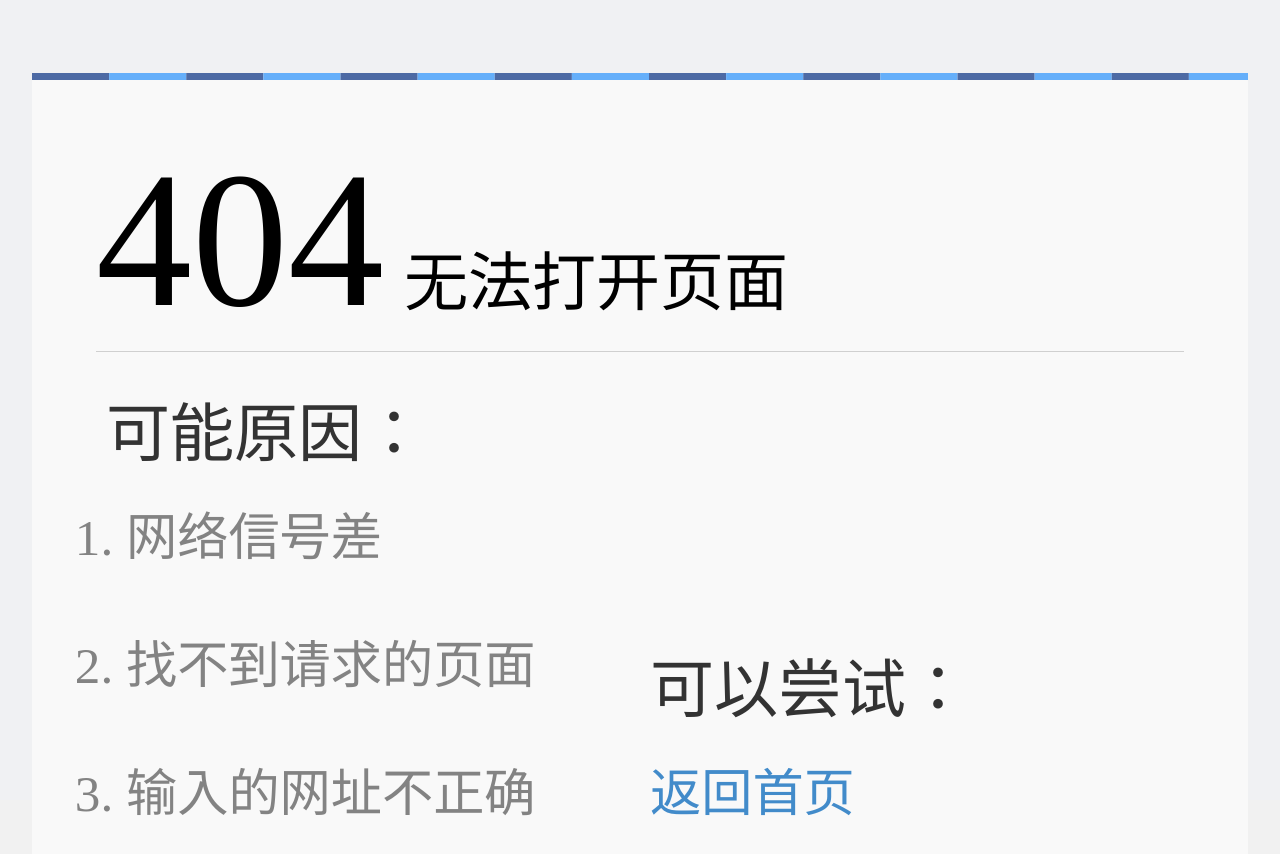
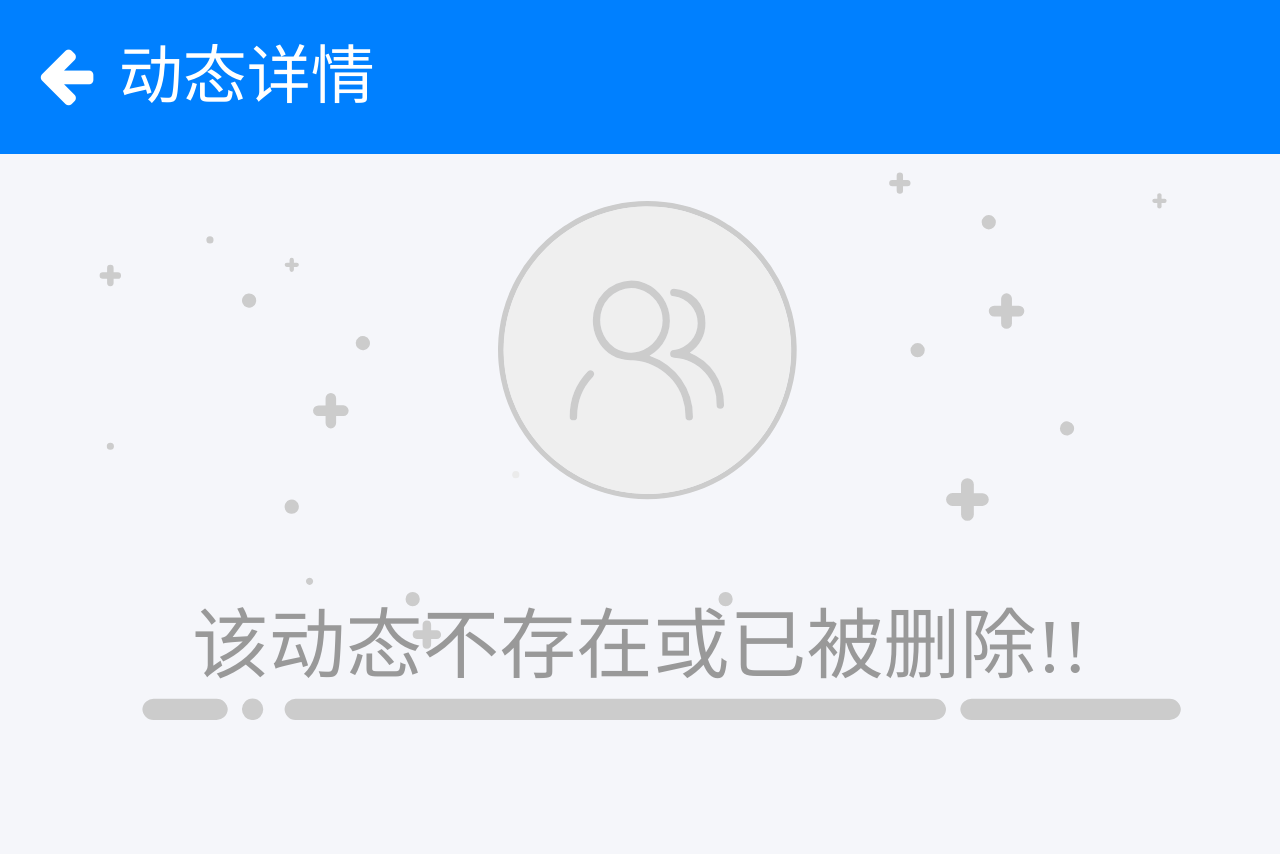
Before and after one commit to MRDANX/developer_community, a Vue app: page /trendDetail in a window 1280 px wide. Shown: the top 854 px of the page. Built offline with nearby package versions, Linux system fonts and the light colour scheme.

Commit message:
fixed some bugs

```diff
--- a/src/App.vue
+++ b/src/App.vue
@@ -12,7 +12,7 @@
     data() {
       return {
         slideDirection: '',
-        slideRightList: ['createArticle', 'createTrend', 'articleDetail', 'userDetail', 'subjectDetail'],
+        slideRightList: ['createArticle', 'createTrend', 'articleDetail', 'userDetail', 'subjectDetail','trendDetail'],
         fromToList: [{
           from: 'topicTrends',
           to: 'trendPage'
--- a/src/components/trendPage/recommendTrend.vue
+++ b/src/components/trendPage/recommendTrend.vue
@@ -3,7 +3,8 @@
     <div class="recommend-trend">
       <div class="slide-trend">
         <slider>
-					<div class="slide-trend-item" v-for="(trend,index) in slideTrend" :key="index">
+          <router-link :to="{name:'trendDetail',params:{trendID:trend.trendID}}" tag="div" class="slide-trend-item" v-for="(trend,index) in slideTrend"
+            :key="index">
             <div class="slide-trend-item-content">
               <div class="slide-trend-item-head">
                 <i class="fa fa-dot-circle-o"></i>
@@ -14,17 +15,16 @@
               </div>
             </div>
             <div class="slide-trend-image" v-if="trend.images">
-								<img :src="trend.images.split(',')[0]"/>
+              <img :src="trend.images.split(',')[0]" />
             </div>
-					</div>
+          </router-link>
         </slider>
       </div>
       <ul class="trend-list">
         <trend v-for="(trend,index) in trendList" :key="index" :trend="trend" @askLogin="$refs.recommendScroll.showHint('请先登录')"
-        @updateCurrentTrend="updateSpecifiedTrend(index)"
-        @showSharePanel="$emit('showSharePanel',$event)"/>
+          @updateCurrentTrend="updateSpecifiedTrend(index)" @showSharePanel="$emit('showSharePanel',$event)" />
       </ul>
-      <loading v-if="showLoading"/>
+      <loading v-if="showLoading" />
     </div>
   </scroll>
 </template>
@@ -112,6 +112,7 @@
       loading
     }
   }
+
 </script>
 
 <style lang="less" scoped>
@@ -175,4 +176,5 @@
       overflow: hidden;
     }
   }
+
 </style>
--- a/src/components/trendPage/trend.vue
+++ b/src/components/trendPage/trend.vue
@@ -20,19 +20,25 @@
       </div>
     </div>
     <div class="trend-content" ref="trendContent">
+      <router-link :to="{path:'/trendDetail',query:{
+        trendID:trend.trendID}}" tag="div">
         <p class="trend-text" v-html="trend.content"></p>
         <div class="trend-image-set" v-if="trend.images">
           <img :src="image" v-for="(image,index) in trend.images.split(',')" :key="index">
         </div>
+      </router-link>
     </div>
-    <div class="trend-foot" ref="trendFoot">
+    <div class="trend-foot" ref="trendFoot" v-if="showFoot">
       <div class="trend-favor" :class="{isFavorite}" @click="toggleFavor">
         <i class="fa" :class="[isFavorite?'fa-thumbs-up':'fa-thumbs-o-up']"></i>
         <span>{{trend.favors||'赞'}}</span>
       </div>
       <div class="trend-comment">
+        <router-link :to="{path:'/trendDetail',query:{
+        trendID:trend.trendID}}" tag="div">
           <i class="fa fa-commenting-o"></i>
           <span>{{trend.commentNum||'评论'}}</span>
+        </router-link>
       </div>
       <div class="trend-share" @click="$emit('showSharePanel',trend.trendID)">
         <i class="fa fa-share-alt"></i>
@@ -51,6 +57,10 @@
       trend: {
         type: Object,
         default: () => {}
+      },
+      showFoot: {
+        type: Boolean,
+        default: true
       }
     },
     data() {
--- a/src/pages/articleDetail.vue
+++ b/src/pages/articleDetail.vue
@@ -160,11 +160,11 @@
       this.initializeComments();
     },
     // updated() {
-      //load comments if it's in the visible view and it's not yet been initialized
-      // let comments = this.$refs.comments;
-      // if (comments && !this.initialComments) {
-      //   this.initializeComments();
-      // }
+    //load comments if it's in the visible view and it's not yet been initialized
+    // let comments = this.$refs.comments;
+    // if (comments && !this.initialComments) {
+    //   this.initializeComments();
+    // }
     // },
     activated() {
       if (this.articleID != this.articleInfo.articleID) {
@@ -188,6 +188,10 @@
             articleID: this.articleID
           }
         }).then(result => {
+          if (!result.data[0]) {
+            this.$router.push('/notFound');
+            return;
+          }
           this.articleInfo = result.data[0];
         })
       },
@@ -219,7 +223,7 @@
         if (commentsTop < clientHeight && !this.initialComments) {
           this.initialComments = true;
           this.getArticleComment();
-          //increase pv of article when initialize it's comments
+          //increase pv of article when initialize its comments
           let qs = require('qs');
           this.$axios({
             method: 'post',
--- /dev/null
+++ b/src/pages/trendDetail.vue
@@ -0,0 +1,123 @@
+<template>
+  <div class="trend-detail">
+    <div class="trend-head">
+      <i class="fa fa-arrow-left" @click="$router.go(-1)"></i>
+      <span>动态详情</span>
+    </div>
+    <div class="trend-content" v-if="trendInfo">
+      <trend :trend="trendInfo" :showFoot="false" />
+      <div class="comments" ref="comments">
+        <div class="comments-header">
+          {{comments.commentNum}}条评论
+        </div>
+        <transition-group name="comment-slide-in" tag="div">
+          <article-comment v-for="(comment,index) in comments" :key="index" :floor="index+1" :comment="comment" @replyAt="replyAt($event)" class="comment" />
+          <div class="comments-bottom" key="bottom">
+            <div v-if="hasMoreComments" @click="getArticleComment">
+              <div class="comment-loading fa-spin" :class="{'loading-comment':loadingComment}">
+                <img src="/static/images/common/loading.svg">
+              </div>
+              <div class="loading-more" :class="{'load-more':!loadingComment}">加载更多</div>
+            </div>
+            <div class="comments-end" v-else>-- end --</div>
+          </div>
+        </transition-group>
+      </div>
+    </div>
+    <div class="not-found" v-else>
+      <span>该动态不存在或已被删除!!</span>
+    </div>
+  </div>
+</template>
+
+<script>
+  import trend from '@/components/trendPage/trend';
+  export default {
+    name: 'trendDetail',
+    props: ['trendID'],
+    data() {
+      return {
+        trendInfo: null,
+        comments:[]
+      }
+    },
+    created() {
+      this.initTrend();
+    },
+    activated() {
+      if (this.trendInfo && this.trendInfo.trendID != this.trendID) {
+        this.trendInfo = {};
+        this.initTrend();
+      }
+    },
+    methods: {
+      initTrend() {
+        if (this.trendID) {
+          this.$axios({
+            method: 'get',
+            url: '/getSpecifiedTrend',
+            params: {
+              trendID: this.trendID
+            }
+          }).then(result => {
+            this.trendInfo = result.data[0];
+          })
+        }
+      }
+    },
+    components: {
+      trend
+    }
+  }
+
+</script>
+
+<style lang="less" scoped>
+  .trend-detail {
+    width: 100vw;
+    height: 100vh;
+    background-color: #F5F6FA;
+    .trend-head {
+      width: 100vw;
+      height: 12vw;
+      background-color: #0080FF;
+      line-height: 12vw;
+      color: #FFFFFF;
+      padding: 0 3vw;
+      box-sizing: border-box;
+      font-size: 5vw;
+      position: fixed;
+      top: 0;
+      left: 0;
+      z-index: 99;
+      i.fa {
+        margin-right: 2vw;
+      }
+    }
+    .trend-content {
+      margin-top: 14vw;
+      li {
+        list-style-type: none;
+      }
+    }
+    .not-found {
+      text-align: center;
+      margin-top: 10vh;
+      color: #999999;
+      width: 100vw;
+      height: 50vw;
+      font-size: 6vw;
+      background-image: url("/static/images/common/none-follow.svg");
+      background-size: 100% 100%;
+      position: relative;
+      span {
+        position: absolute;
+        bottom: 2vw;
+        left: 50%;
+        transform: translateX(-50%);
+        white-space: nowrap;
+      }
+    }
+  }
+
+</style>
--- a/src/router/index.js
+++ b/src/router/index.js
@@ -25,6 +25,8 @@ const createTrend = () =>
   import ('@/pages/createTrend');
 const articleDetail = () =>
   import ('@/pages/articleDetail');
+const trendDetail = () =>
+  import ('@/pages/trendDetail');
 const userDetail = () =>
   import ('@/pages/userDetail');
 const subjectDetail = () =>
@@ -126,6 +128,14 @@ export default new Router({
       props: true
     },
     {
+      path: '/trendDetail',
+      name: 'trendDetail',
+      component: trendDetail,
+      props: route => ({
+        trendID: route.query.trendID
+      })
+    },
+    {
       path: '/userDetail/:userID',
       name: 'userDetail',
       component: userDetail,
@@ -141,7 +151,9 @@ export default new Router({
       path: '/topicTrend',
       name: 'topicTrends',
       component: topicTrends,
-      props: route=>({topic:route.query.topic})
+      props: route => ({
+        topic: route.query.topic
+      })
     },
     {
       path: '(.*|notFound)',
```
Lines whose indentation alone changed are shown as unchanged.
